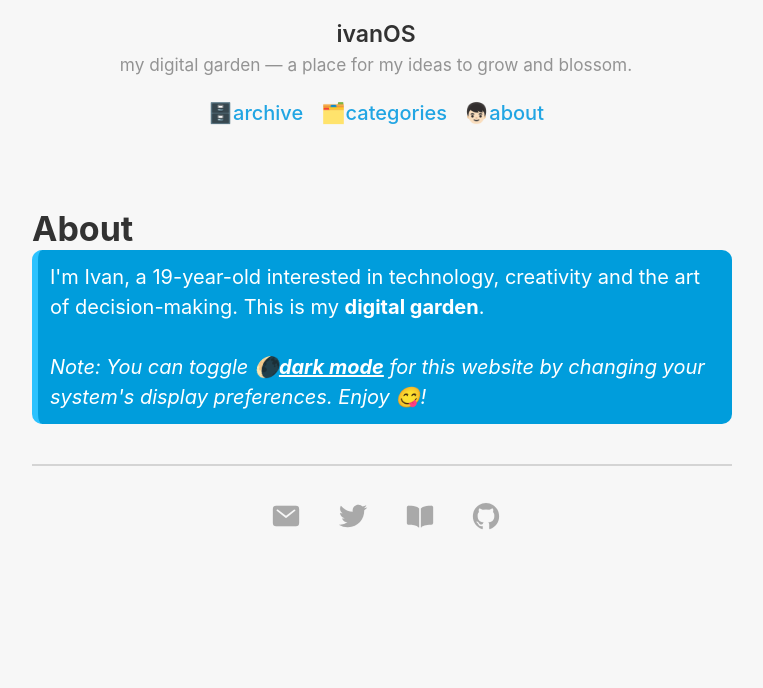
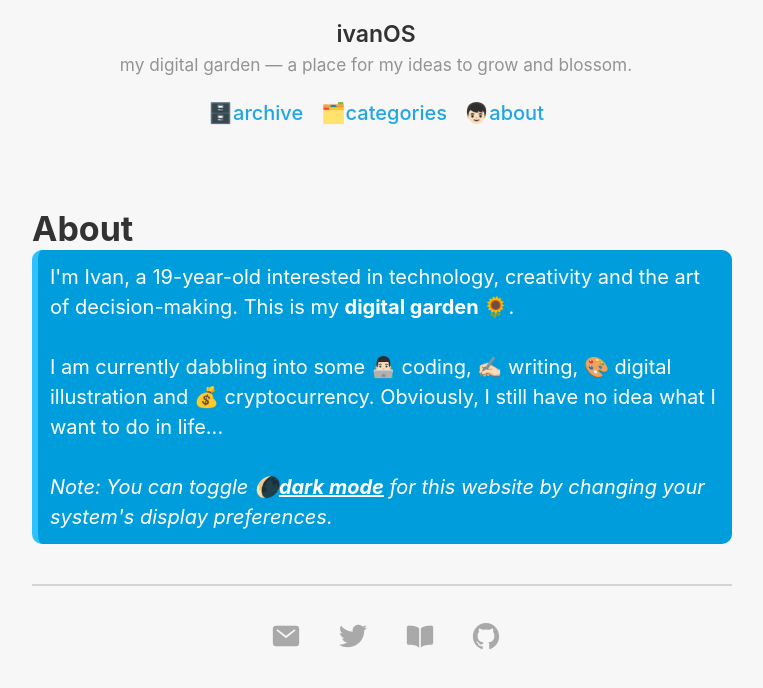
Before and after one commit to hiivan/hiivan.github.io, a Jekyll site: the page built from about.md, in a window 1280 px wide. Shown: the top 688 px of the page, without its empty margins (258-1021 px from the left). Built offline with Jekyll 4.4.1, drawn with Linux system fonts in a browser that asks for light colours; nearby versions of some CDN libraries.

Commit message:
updated about.md

```diff
--- a/about.md
+++ b/about.md
@@ -4,7 +4,9 @@ title: About
 ---
 
 <p class="magicbox">
-  I'm Ivan, a 19-year-old interested in technology, creativity and the art of decision-making️. This is my <b>digital garden</b>.
+  I'm Ivan, a 19-year-old interested in technology, creativity and the art of decision-making️. This is my <b>digital garden 🌻</b>.
   <br>
-  <br><i>Note: You can toggle 🌘<u><b>dark mode</b></u> for this website by changing your system's display preferences. Enjoy 😋!</i>
+  <br>I am currently dabbling into some 👨🏻‍💻️ coding, ✍🏻 writing, 🎨 digital illustration and 💰 cryptocurrency. Obviously, I still have no idea what I want to do in life...
+  <br>
+  <br><i>Note: You can toggle 🌘<u><b>dark mode</b></u> for this website by changing your system's display preferences.</i>
 </p>
```
